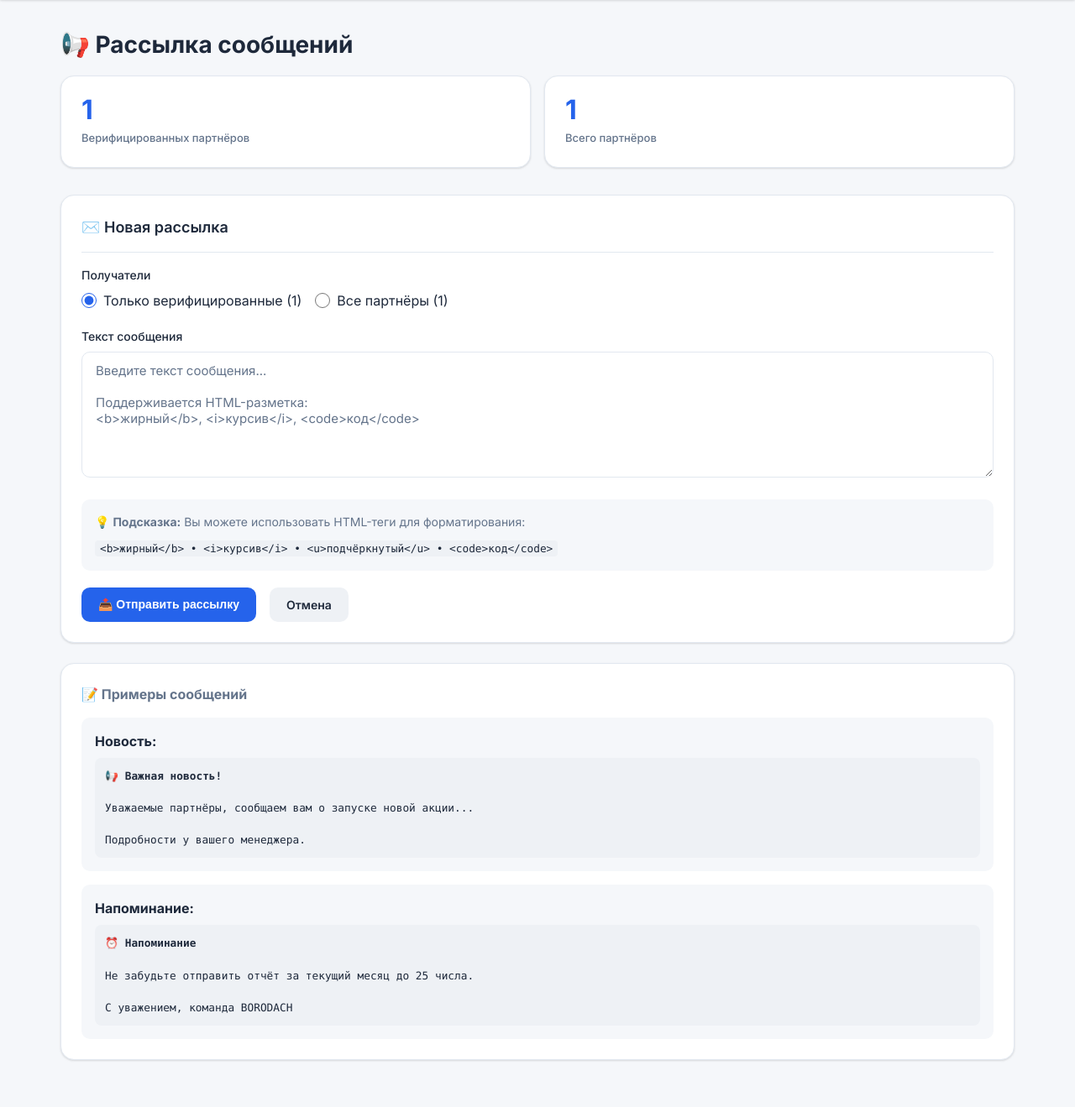
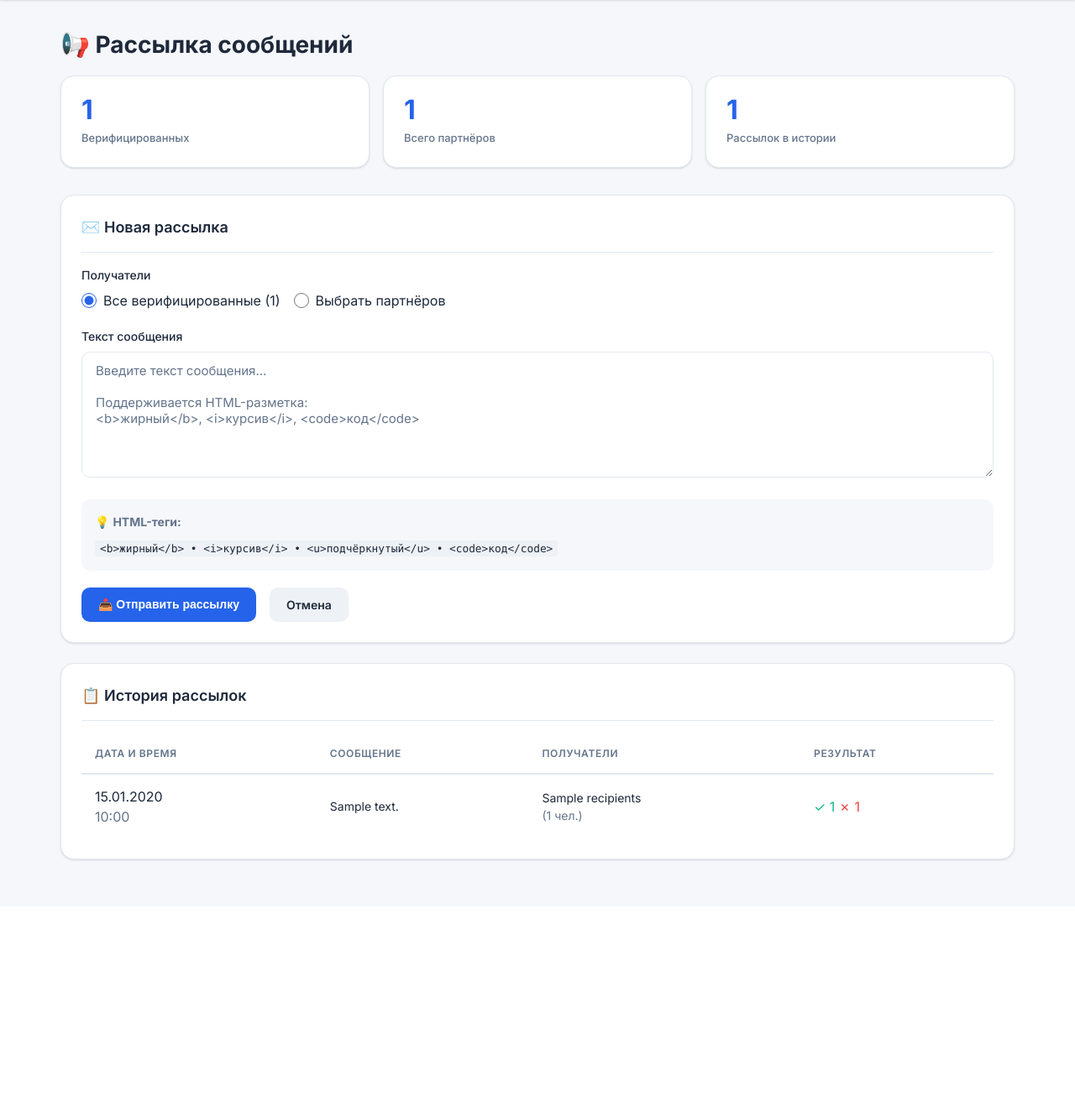
Before and after one commit to VGUROV050/borodach-franchise-bot, a FastAPI app: template admin/templates/broadcast.html in a window 1280 px wide. Shown: the part 59-1378 px from the top of the page at 84% size. After the commit the page ends 1085 px from the top, so only its background shows below. Run offline with FastAPI, Linux system fonts and the light colour scheme; the template is opened without the code that fills it: most values are stand-ins (such as "Sample title", 1, 10 or a date in 2020).

Commit message:
feat: add partner selection and broadcast history
- Select specific partners with checkboxes
- 'Select all' option
- Broadcast history table with date, message, recipients, results
- BroadcastHistory model for storing history

```diff
--- a/admin/templates/broadcast.html
+++ b/admin/templates/broadcast.html
@@ -19,20 +19,28 @@
 
 {% if request.query_params.get('error') == 'empty' %}
 <div class="card" style="background: var(--danger-light); border-color: #fecaca;">
-    <p style="color: #dc2626; font-weight: 500;">
-        ❌ Сообщение не может быть пустым
-    </p>
+    <p style="color: #dc2626; font-weight: 500;">❌ Сообщение не может быть пустым</p>
+</div>
+{% endif %}
+
+{% if request.query_params.get('error') == 'no_recipients' %}
+<div class="card" style="background: var(--danger-light); border-color: #fecaca;">
+    <p style="color: #dc2626; font-weight: 500;">❌ Не выбраны получатели</p>
 </div>
 {% endif %}
 
 <div class="stats-grid">
     <div class="stat-card">
         <div class="stat-value">{{ verified_count }}</div>
-        <div class="stat-label">Верифицированных партнёров</div>
+        <div class="stat-label">Верифицированных</div>
     </div>
     <div class="stat-card">
         <div class="stat-value">{{ all_count }}</div>
         <div class="stat-label">Всего партнёров</div>
+    </div>
+    <div class="stat-card">
+        <div class="stat-value">{{ history|length }}</div>
+        <div class="stat-label">Рассылок в истории</div>
     </div>
 </div>
 
@@ -41,21 +49,66 @@
         <h2 class="card-title">✉️ Новая рассылка</h2>
     </div>
 
-    <form method="post" action="/broadcast/send">
+    <form method="post" action="/broadcast/send" id="broadcastForm">
         <div class="form-group">
             <label class="form-label">Получатели</label>
             <div style="display: flex; gap: 1rem; margin-top: 0.5rem;">
                 <label style="display: flex; align-items: center; gap: 0.5rem; cursor: pointer;">
-                    <input type="radio" name="recipient_type" value="verified" checked
+                    <input type="radio" name="recipient_type" value="all_verified" checked
+                           onchange="togglePartnersList(false)"
                            style="width: 18px; height: 18px; accent-color: var(--accent);">
-                    <span>Только верифицированные ({{ verified_count }})</span>
+                    <span>Все верифицированные ({{ verified_count }})</span>
                 </label>
                 <label style="display: flex; align-items: center; gap: 0.5rem; cursor: pointer;">
-                    <input type="radio" name="recipient_type" value="all"
+                    <input type="radio" name="recipient_type" value="selected"
+                           onchange="togglePartnersList(true)"
                            style="width: 18px; height: 18px; accent-color: var(--accent);">
-                    <span>Все партнёры ({{ all_count }})</span>
+                    <span>Выбрать партнёров</span>
                 </label>
             </div>
+        </div>
+
+        <div id="partnersList" style="display: none; margin-bottom: 1.5rem;">
+            <label class="form-label">Выберите партнёров:</label>
+            <div style="max-height: 300px; overflow-y: auto; background: var(--bg-main); border-radius: 10px; padding: 1rem; border: 1px solid var(--border);">
+                <div style="margin-bottom: 0.75rem; padding-bottom: 0.75rem; border-bottom: 1px solid var(--border);">
+                    <label style="display: flex; align-items: center; gap: 0.5rem; cursor: pointer; font-weight: 500;">
+                        <input type="checkbox" id="selectAll" onchange="toggleSelectAll()"
+                               style="width: 18px; height: 18px; accent-color: var(--accent);">
+                        <span>Выбрать всех</span>
+                    </label>
+                </div>
+                {% for partner in verified_partners %}
+                <label style="display: flex; align-items: center; gap: 0.75rem; padding: 0.5rem 0; cursor: pointer; border-bottom: 1px solid var(--border);">
+                    <input type="checkbox" name="partner_ids" value="{{ partner.id }}" class="partner-checkbox"
+                           style="width: 18px; height: 18px; accent-color: var(--accent);">
+                    <span style="flex: 1;">
+                        <strong>{{ partner.full_name }}</strong>
+                        <span class="text-muted" style="font-size: 0.8rem;">
+                            — {{ partner.phone or 'нет телефона' }}
+                        </span>
+                    </span>
+                    <span class="badge badge-verified" style="font-size: 0.7rem;">Верифицирован</span>
+                </label>
+                {% endfor %}
+
+                {% for partner in all_partners if partner.status.value != 'verified' %}
+                <label style="display: flex; align-items: center; gap: 0.75rem; padding: 0.5rem 0; cursor: pointer; border-bottom: 1px solid var(--border); opacity: 0.7;">
+                    <input type="checkbox" name="partner_ids" value="{{ partner.id }}" class="partner-checkbox"
+                           style="width: 18px; height: 18px; accent-color: var(--accent);">
+                    <span style="flex: 1;">
+                        <strong>{{ partner.full_name }}</strong>
+                        <span class="text-muted" style="font-size: 0.8rem;">
+                            — {{ partner.phone or 'нет телефона' }}
+                        </span>
+                    </span>
+                    <span class="badge badge-pending" style="font-size: 0.7rem;">{{ partner.status.value }}</span>
+                </label>
+                {% endfor %}
+            </div>
+            <p class="text-muted" style="font-size: 0.8rem; margin-top: 0.5rem;">
+                Выбрано: <span id="selectedCount">0</span> партнёров
+            </p>
         </div>
 
         <div class="form-group">
@@ -70,7 +123,7 @@
 
         <div class="form-group" style="background: var(--bg-main); padding: 1rem; border-radius: 10px;">
             <p class="text-muted" style="font-size: 0.875rem; margin-bottom: 0.5rem;">
-                💡 <strong>Подсказка:</strong> Вы можете использовать HTML-теги для форматирования:
+                💡 <strong>HTML-теги:</strong>
             </p>
             <code style="font-size: 0.8rem;">
                 &lt;b&gt;жирный&lt;/b&gt; • &lt;i&gt;курсив&lt;/i&gt; • &lt;u&gt;подчёркнутый&lt;/u&gt; • &lt;code&gt;код&lt;/code&gt;
@@ -87,27 +140,72 @@
     </form>
 </div>
 
+{% if history %}
 <div class="card">
-    <h3 style="font-size: 1rem; color: var(--text-muted); margin-bottom: 1rem;">📝 Примеры сообщений</h3>
+    <div class="card-header">
+        <h2 class="card-title">📋 История рассылок</h2>
+    </div>
 
-    <div style="display: grid; gap: 1rem;">
-        <div style="background: var(--bg-main); padding: 1rem; border-radius: 10px;">
-            <strong>Новость:</strong>
-            <pre style="margin-top: 0.5rem; font-size: 0.8rem;">📢 <b>Важная новость!</b>
+    <table>
+        <thead>
+            <tr>
+                <th>Дата и время</th>
+                <th>Сообщение</th>
+                <th>Получатели</th>
+                <th>Результат</th>
+            </tr>
+        </thead>
+        <tbody>
+            {% for item in history %}
+            <tr>
+                <td style="white-space: nowrap;">
+                    {{ item.sent_at.strftime('%d.%m.%Y') }}<br>
+                    <span class="text-muted">{{ item.sent_at.strftime('%H:%M') }}</span>
+                </td>
+                <td style="max-width: 300px;">
+                    <div style="max-height: 60px; overflow: hidden; font-size: 0.875rem;">
+                        {{ item.message[:100] }}{% if item.message|length > 100 %}...{% endif %}
+                    </div>
+                </td>
+                <td style="font-size: 0.875rem;">
+                    {{ item.recipients[:50] }}{% if item.recipients|length > 50 %}...{% endif %}
+                    <br><span class="text-muted">({{ item.recipients_count }} чел.)</span>
+                </td>
+                <td>
+                    <span style="color: var(--success);">✓ {{ item.success_count }}</span>
+                    {% if item.fail_count > 0 %}
+                    <span style="color: var(--danger);">✗ {{ item.fail_count }}</span>
+                    {% endif %}
+                </td>
+            </tr>
+            {% endfor %}
+        </tbody>
+    </table>
+</div>
+{% endif %}
 
-Уважаемые партнёры, сообщаем вам о запуске новой акции...
+<script>
+function togglePartnersList(show) {
+    document.getElementById('partnersList').style.display = show ? 'block' : 'none';
+}
 
-Подробности у вашего менеджера.</pre>
-        </div>
+function toggleSelectAll() {
+    const selectAll = document.getElementById('selectAll');
+    const checkboxes = document.querySelectorAll('.partner-checkbox');
+    checkboxes.forEach(cb => cb.checked = selectAll.checked);
+    updateSelectedCount();
+}
 
-        <div style="background: var(--bg-main); padding: 1rem; border-radius: 10px;">
-            <strong>Напоминание:</strong>
-            <pre style="margin-top: 0.5rem; font-size: 0.8rem;">⏰ <b>Напоминание</b>
+function updateSelectedCount() {
+    const count = document.querySelectorAll('.partner-checkbox:checked').length;
+    document.getElementById('selectedCount').textContent = count;
+}
 
-Не забудьте отправить отчёт за текущий месяц до 25 числа.
-
-С уважением, команда BORODACH</pre>
-        </div>
-    </div>
-</div>
+// Обновлять счётчик при клике на чекбоксы
+document.addEventListener('DOMContentLoaded', function() {
+    document.querySelectorAll('.partner-checkbox').forEach(cb => {
+        cb.addEventListener('change', updateSelectedCount);
+    });
+});
+</script>
 {% endblock %}
--- a/database/__init__.py
+++ b/database/__init__.py
@@ -1,7 +1,7 @@
 # Database module
 
 from .connection import get_db, init_db, close_db, AsyncSessionLocal
-from .models import Base, Partner, Branch, PartnerBranch, PartnerStatus
+from .models import Base, Partner, Branch, PartnerBranch, PartnerStatus, BroadcastHistory
 from .crud import (
     get_partner_by_telegram_id,
     get_partner_by_phone,
```
Also changed, not shown: admin/routes.py (+60 -22 lines), database/models.py (+31 -0 lines).
